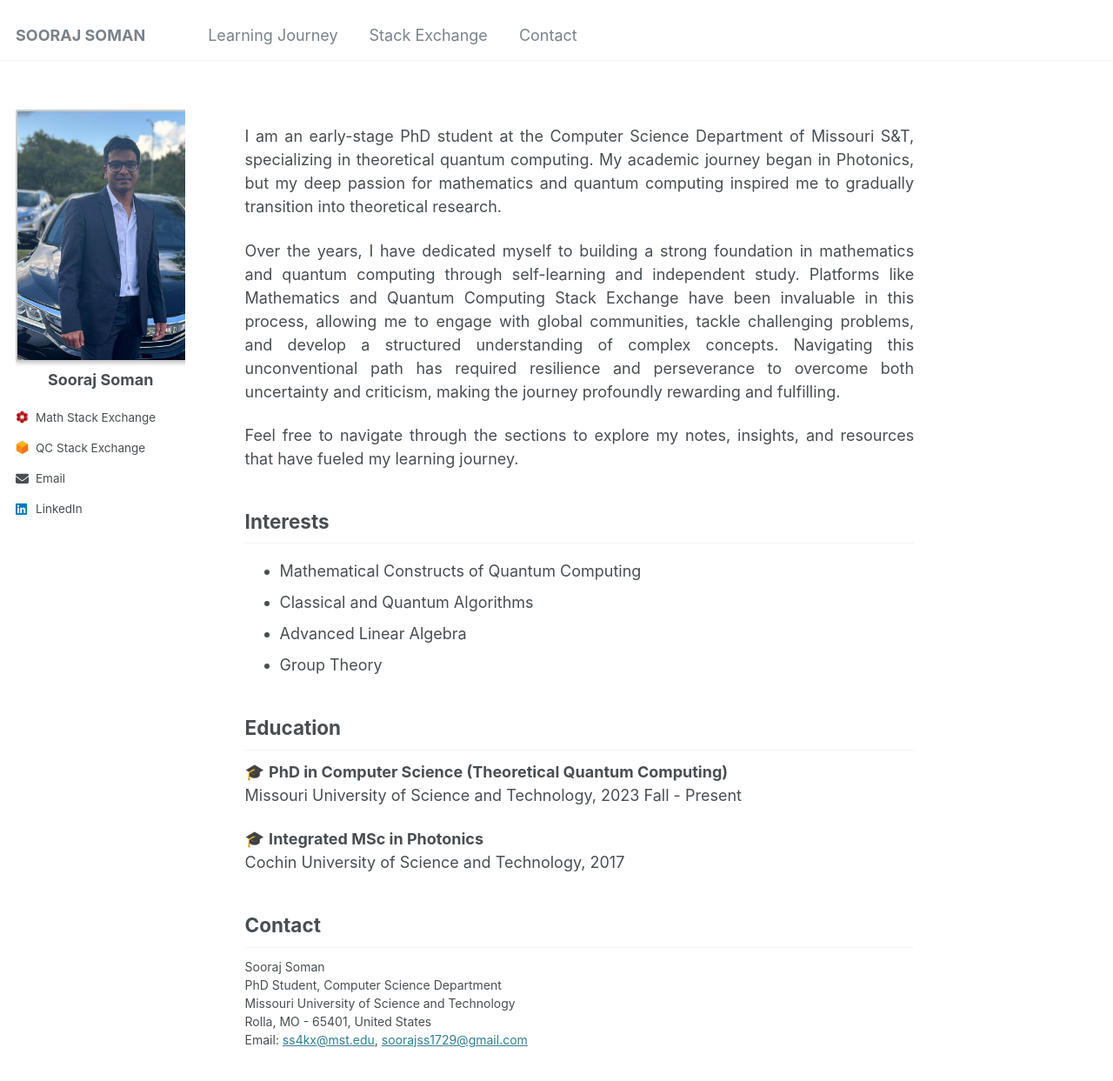
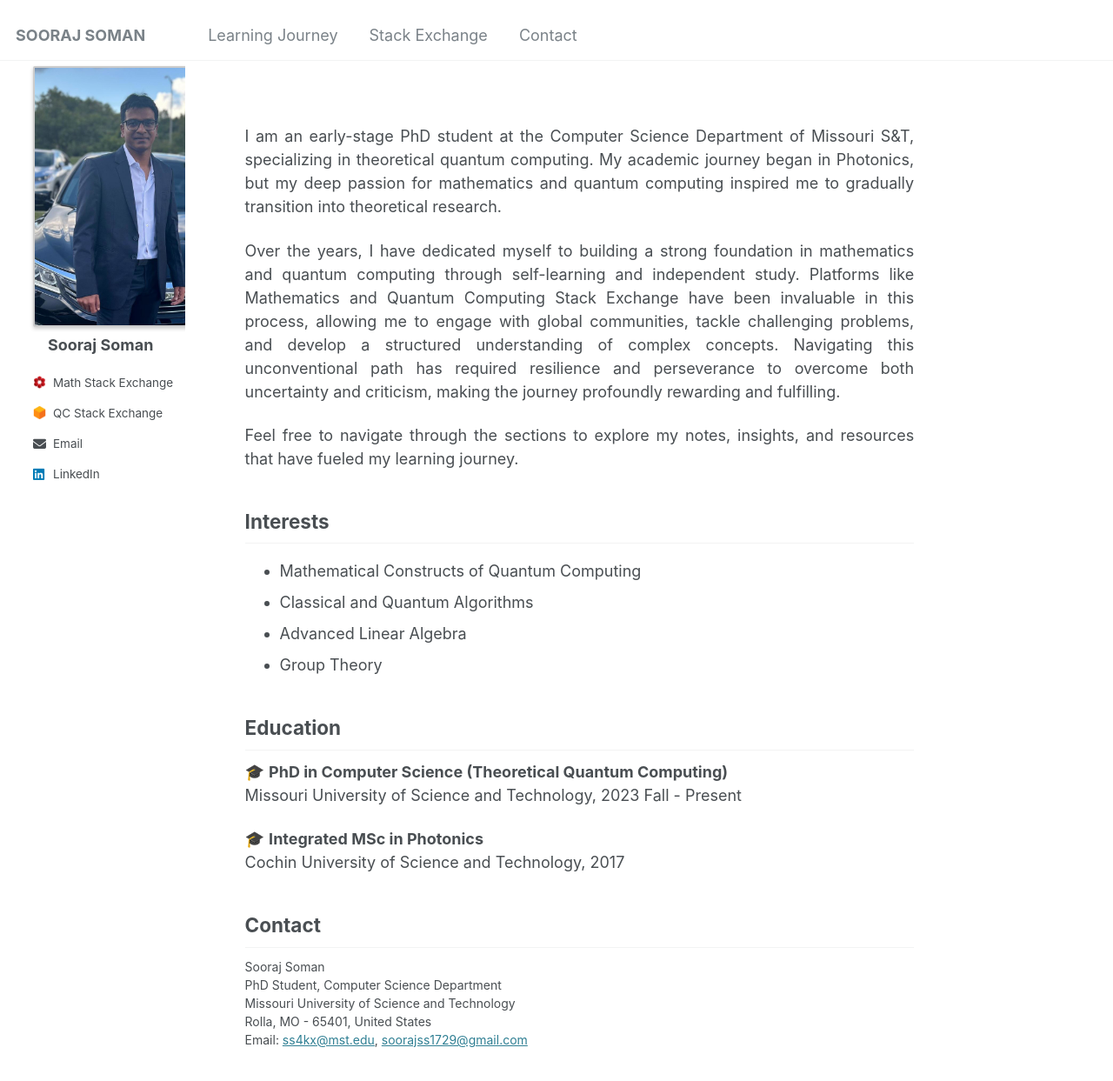
Before and after one commit to soorajss1729/soorajss1729.github.io, a Jekyll site: the page built from _pages/about.md, in a window 1280 px wide and 1400 px high. Shown: the top 1243 px of the window at 87% size. Built offline with Jekyll 4.4.1, drawn with Linux system fonts in a browser that asks for light colours.

Commit message:
Update _sidebar.scss

```diff
--- a/_sass/_sidebar.scss
+++ b/_sass/_sidebar.scss
@@ -75,11 +75,14 @@
 /*
    Author profile and links
    ========================================================================== */
+.sidebar {
+  padding: 20px; /* Add consistent padding for the sidebar */
+}
 
 .author__avatar {
   display: block; /* Ensures the avatar behaves like a block element */
   width: 240px; /* Set the desired width */
-  height: 290px; /* Set the desired height */
+  height: 300px; /* Set the desired height */
   border-radius: 8px; /* Subtle rounded edges */
   margin: 20px auto 0 auto; /* Adds top and horizontal spacing */
 
```
